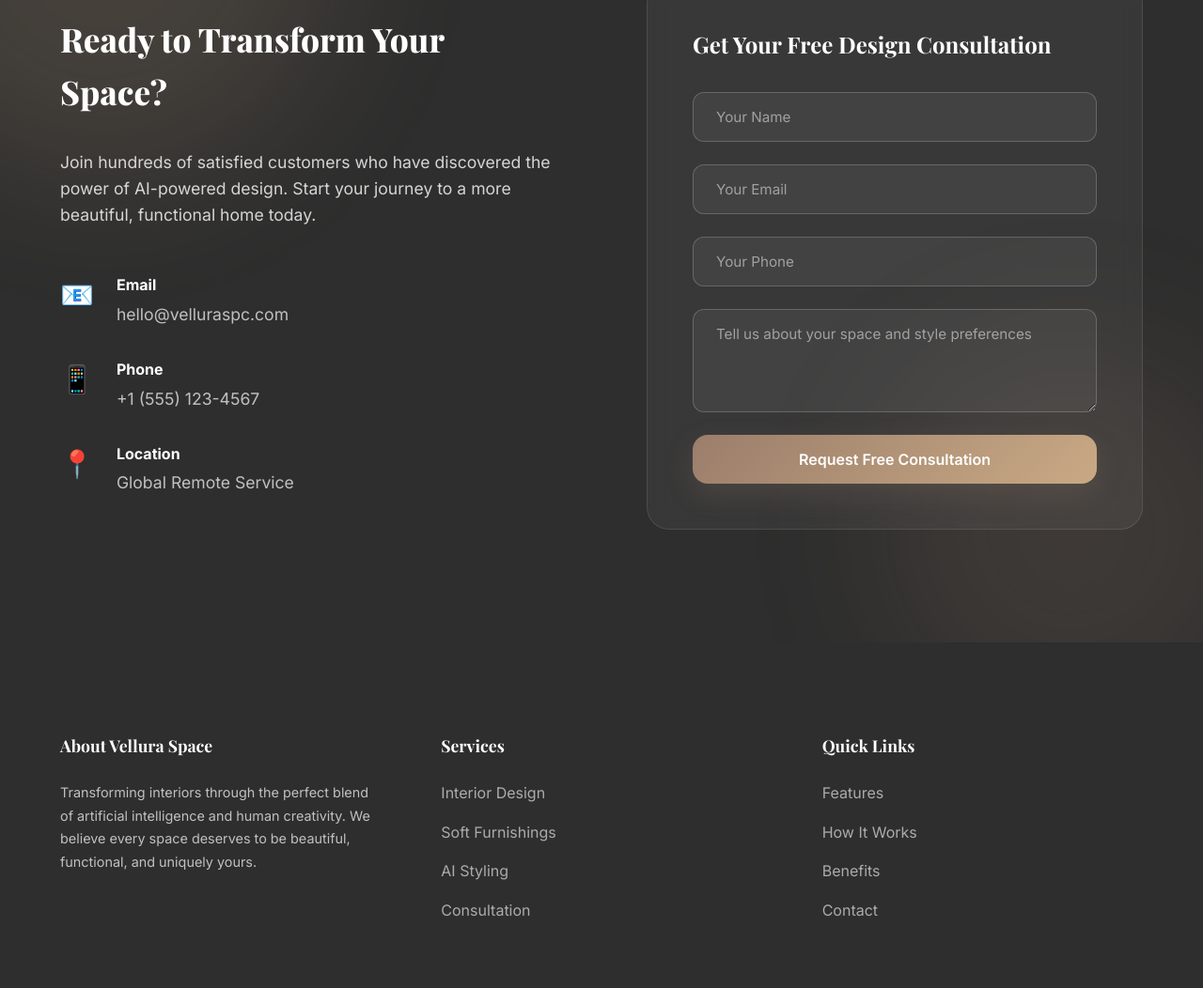
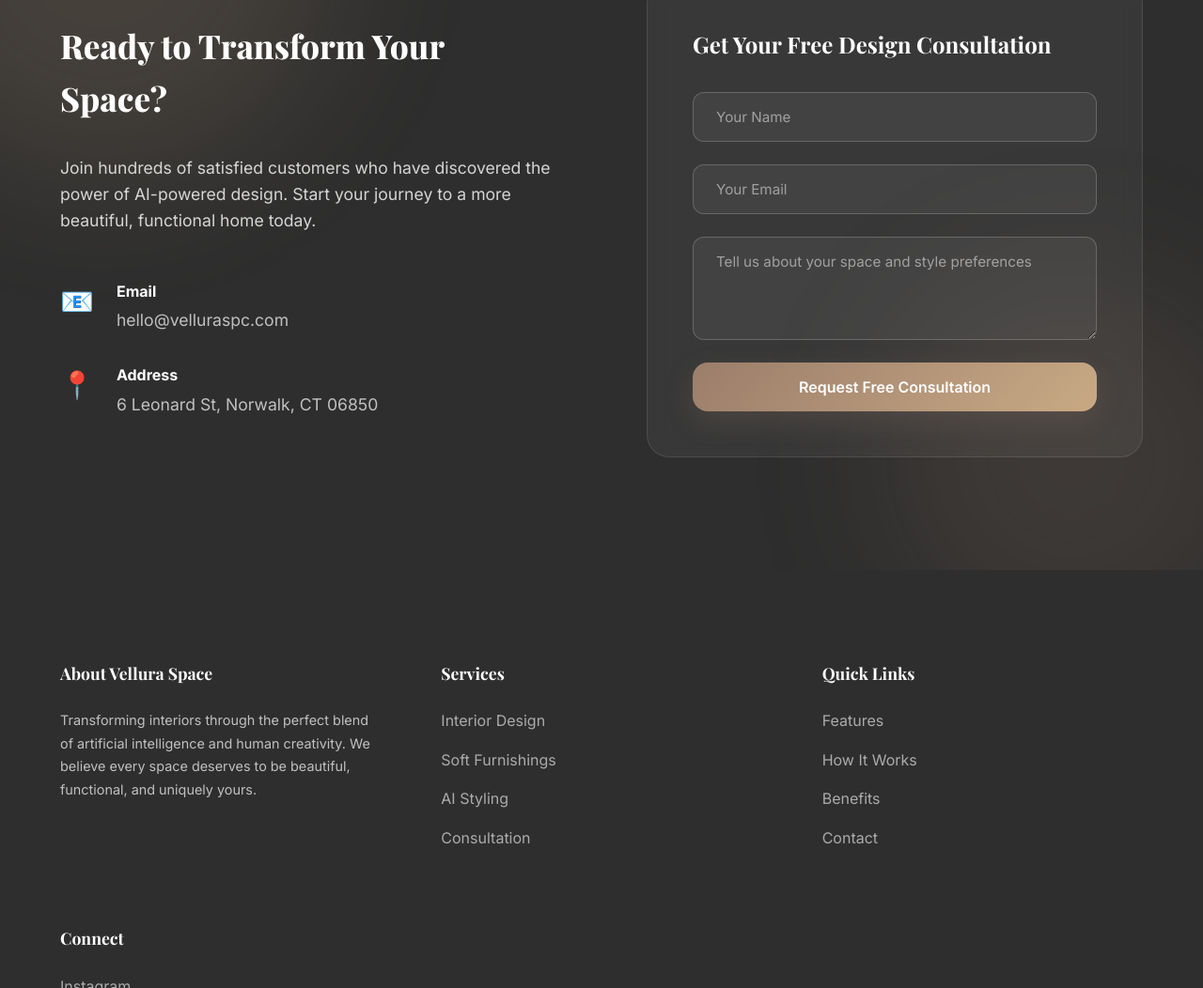
Before and after one commit to yilunzhao/azure_website_vellura_space, a plain HTML site: page index.html in a window 1280 px wide. Shown: the part 6690-7742 px from the top of the page at 94% size. Drawn offline with nearby package versions, Linux system fonts and the light colour scheme.

Commit message:
Remove phone number and update address

```diff
--- a/index.html
+++ b/index.html
@@ -343,17 +343,10 @@
                         </div>
                     </div>
                     <div class="contact-item">
-                        <span class="contact-icon">📱</span>
-                        <div>
-                            <strong>Phone</strong>
-                            <p>+1 (555) 123-4567</p>
-                        </div>
-                    </div>
-                    <div class="contact-item">
                         <span class="contact-icon">📍</span>
                         <div>
-                            <strong>Location</strong>
-                            <p>Global Remote Service</p>
+                            <strong>Address</strong>
+                            <p>6 Leonard St, Norwalk, CT 06850</p>
                         </div>
                     </div>
                 </div>
@@ -365,7 +358,6 @@
                     <form id="consultationForm">
                         <input type="text" placeholder="Your Name" required>
                         <input type="email" placeholder="Your Email" required>
-                        <input type="tel" placeholder="Your Phone">
                         <textarea placeholder="Tell us about your space and style preferences" rows="4"></textarea>
                         <button type="submit" class="btn btn-primary">Request Free Consultation</button>
                     </form>
```
